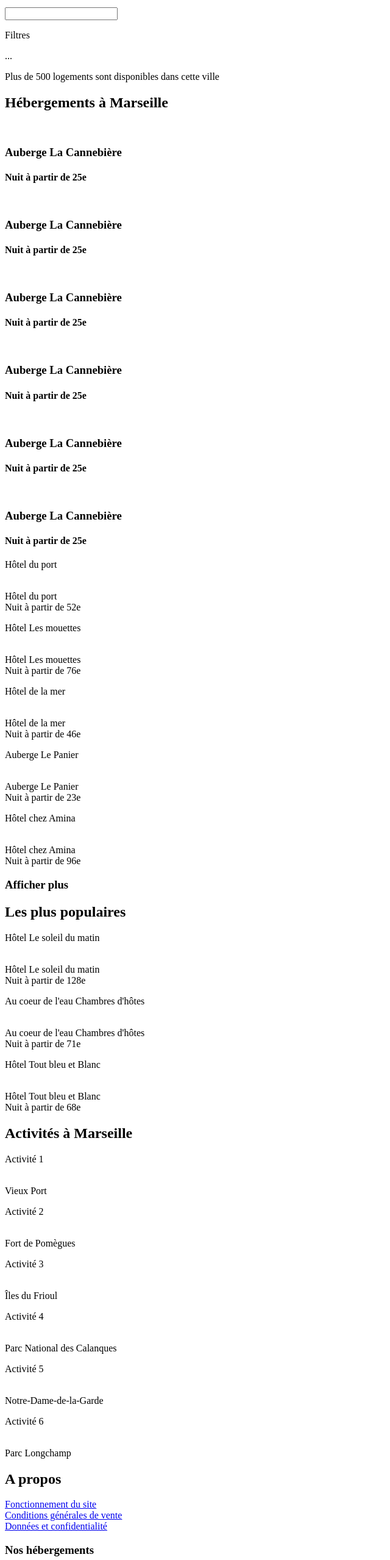
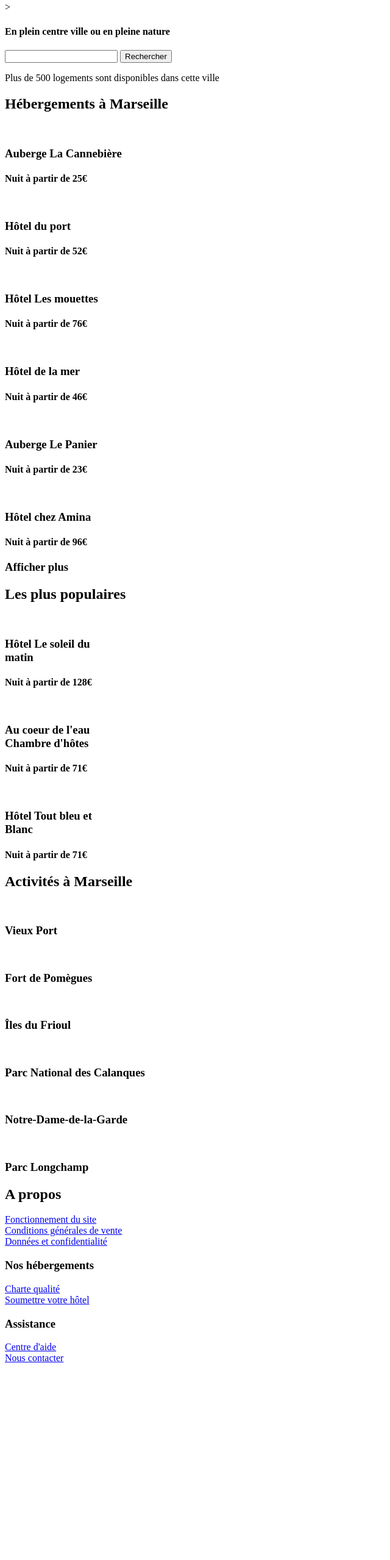
Before and after one commit to devwebrose/OC1Projet, a plain HTML site: page index.html in a window 1280 px wide. Shown: the part 56-2614 px from the top of the page at 61% size, without its empty margins (0-640 px from the left). After the commit the page ends 2308 px from the top, so only its background shows below. Drawn offline with Linux system fonts and the light colour scheme.

Commit message:
finalisation de la structure html

```diff
--- a/index.html
+++ b/index.html
@@ -15,27 +15,35 @@
             <!-- "Activités"-->
         </nav>
 
-        <p>Trouvez votre hébergement pour des vacances de rêve <br />
-            En plein centre ville ou en pleine nature <br /></p>
+        <h3>Trouvez votre hébergement pour des vacances de rêve </h3>>
+        <h4>En plein centre ville ou en pleine nature</h4>
         <form>
             <p>
-                <!--Le logo, Marseille, France, la partie "Rechercher"-->
+                <!--Le logo-->
+                <input type="text" name="Marseille, France">
+                <button>Rechercher</button>
             </p>
-            <input type="text" name="Rechercher">
         </form>
-        <p>Filtres</p>...
-        <!-- Conteneurs pour Economique, Familial, Romantique, Animaux-->
+        <div class="Filtres"></div>
+        <div class="Economique"></div>
+        <div class="Familial"></div>
+        <div class="Romantique"></div>
+        <div class="Animaux"></div>
+        <div>
+            <!-- Le logo i-->
+        </div>
         <p> Plus de 500 logements sont disponibles dans cette ville</p>
     </header>
 
     <section class="main_content">
-        <section class="houses_marseille">
+        <section class="accommodations_marseille">
             <h2>Hébergements à Marseille</h2>
             <section>
-                <div class="house_1">
+                <div class="accomodation_1">
                     <img />
+                    <!--Mettre la photo-->
                     <h3>Auberge La Cannebière</h3>
-                    <h4>Nuit à partir de 25e</h4>
+                    <h4>Nuit à partir de 25€</h4>
                     <div class="stars">
                         <i></i>
                         <i></i>
@@ -44,10 +52,10 @@
                         <i></i>
                     </div>
                 </div>
-                <div class="house_2">
+                <div class="accomodation_2">
                     <img />
-                    <h3>Auberge La Cannebière</h3>
-                    <h4>Nuit à partir de 25e</h4>
+                    <h3>Hôtel du port</h3>
+                    <h4>Nuit à partir de 52€</h4>
                     <div class="stars">
                         <i></i>
                         <i></i>
@@ -56,10 +64,10 @@
                         <i></i>
                     </div>
                 </div>
-                <div class="house_3">
+                <div class="accomodation_3">
                     <img />
-                    <h3>Auberge La Cannebière</h3>
-                    <h4>Nuit à partir de 25e</h4>
+                    <h3>Hôtel Les mouettes</h3>
+                    <h4>Nuit à partir de 76€</h4>
                     <div class="stars">
                         <i></i>
                         <i></i>
@@ -68,10 +76,10 @@
                         <i></i>
                     </div>
                 </div>
-                <div class="house_4">
+                <div class="accomodation_4">
                     <img />
-                    <h3>Auberge La Cannebière</h3>
-                    <h4>Nuit à partir de 25e</h4>
+                    <h3>Hôtel de la mer</h3>
+                    <h4>Nuit à partir de 46€</h4>
                     <div class="stars">
                         <i></i>
                         <i></i>
@@ -80,10 +88,10 @@
                         <i></i>
                     </div>
                 </div>
-                <div class="house_5">
+                <div class="accomodation_5">
                     <img />
-                    <h3>Auberge La Cannebière</h3>
-                    <h4>Nuit à partir de 25e</h4>
+                    <h3>Auberge Le Panier</h3>
+                    <h4>Nuit à partir de 23€</h4>
                     <div class="stars">
                         <i></i>
                         <i></i>
@@ -92,10 +100,10 @@
                         <i></i>
                     </div>
                 </div>
-                <div class="house_6">
+                <div class="accomodation_6">
                     <img />
-                    <h3>Auberge La Cannebière</h3>
-                    <h4>Nuit à partir de 25e</h4>
+                    <h3>Hôtel chez Amina</h3>
+                    <h4>Nuit à partir de 96€</h4>
                     <div class="stars">
                         <i></i>
                         <i></i>
@@ -104,90 +112,87 @@
                         <i></i>
                     </div>
                 </div>
-                <div class="element 2">Hôtel du port</div>
-                <img /> <!-- Photo Hôtel du port -->
-                <p>Hôtel du port<br />
-                    Nuit à partir de 52e
-                </p>
-                <div class="element 3">Hôtel Les mouettes</div>
-                <img /> <!-- Photo Hôtel Les mouettes -->
-                <p>Hôtel Les mouettes<br />
-                    Nuit à partir de 76e
-                </p>
-                <div class="element 4">Hôtel de la mer</div>
-                <img /> <!-- Photo Hôtel de la mer -->
-                <p>Hôtel de la mer<br />
-                    Nuit à partir de 46e
-                </p>
-                <div class="element 5">Auberge Le Panier</div>
-                <img /> <!-- Photo Auberge Le Panier -->
-                <p>Auberge Le Panier <br />
-                    Nuit à partir de 23e
-                </p>
-                <div class="element 5">Hôtel chez Amina</div>
-                <img /> <!-- Hotel chez Amina -->
-                <p>Hôtel chez Amina<br />
-                    Nuit à partir de 96e
-                </p>
             </section>
-
             <h3>Afficher plus</h3>
         </section>
 
+        <aside class="popular">
+            <h2>Les plus populaires</h2>
+            <div class="star"></div>
             <section>
-            <!-- Section "Les plus populaires".-->
-            <div id="Conteneur 2"></div>
-            <h2>Les plus populaires</h2>
-            <div class="element 1">Hôtel Le soleil du matin</div>
-            <img /> <!-- Photo Hôtel Le soleil du matin -->
-            <p>Hôtel Le soleil du matin<br />
-                Nuit à partir de 128e
-            </p>
-            <div class="element 2">Au coeur de l'eau Chambres d'hôtes</div>
-            <img /> <!-- Photo Au coeur de l'eau -->
-            <p>Au coeur de l'eau Chambres d'hôtes<br />
-                Nuit à partir de 71e
-            </p>
-            <div class="element 3">Hôtel Tout bleu et Blanc</div>
-            <img /> <!-- Photo Hôtel Tout bleu et blanc -->
-            <p>Hôtel Tout bleu et Blanc<br />
-                Nuit à partir de 68e
-            </p>
+                <div class="popular_1">
+                    <img />
+                    <h3>Hôtel Le soleil du<br />
+                        matin</h3>
+                    <h4>Nuit à partir de 128€</h4>
+                    <div class="stars">
+                        <i></i>
+                        <i></i>
+                        <i></i>
+                        <i></i>
+                        <i></i>
+                    </div>
+                    <div class="popular_2">
+                        <img />
+                        <h3>Au coeur de l'eau<br />
+                            Chambre d'hôtes</h3>
+                        <h4>Nuit à partir de 71€</h4>
+                        <div class="stars">
+                            <i></i>
+                            <i></i>
+                            <i></i>
+                            <i></i>
+                            <i></i>
+                        </div>
+                        <div class="popular_3">
+                            <img />
+                            <h3>Hôtel Tout bleu et<br />
+                                Blanc</h3>
+                            <h4>Nuit à partir de 71€</h4>
+                            <div class="stars">
+                                <i></i>
+                                <i></i>
+                                <i></i>
+                                <i></i>
+                                <i></i>
+                            </div>
             </section>
+        </aside>
 
+        <section class="activities">
+            <h2>Activités à Marseille</h2>
             <section>
-            <!-- Section "Activités à Marseille".-->
-            <div id="Conteneur 3"></div>
-            <h2>Activités à Marseille</h2>
-            <nav>Activité 1</nav>
-            <img /> <!-- Photo Vieux port -->
-            <p>Vieux Port</p>
-            <nav>Activité 2</nav>
-            <img /> <!-- Fort de Pomègues -->
-            <p>Fort de Pomègues</p>
-            <nav>Activité 3</nav>
-            <img /> <!-- Photo Iles du Frioul-->
-            <p>Îles du Frioul</p>
-            <nav>Activité 4</nav>
-            <img /> <!-- Photo Parc national des Calanques -->
-            <p>Parc National des Calanques</p>
-            <nav>Activité 5</nav>
-            <img /> <!-- Photo Notre-dame-de-la-garde -->
-            <p>Notre-Dame-de-la-Garde</p>
-            <nav>Activité 6</nav>
-            <img /> <!-- Photo Parc Longchamp -->
-            <p>Parc Longchamp</p>
+                <div class="activity_1">
+                    <img />
+                    <h3>Vieux Port</h3>
+                </div>
+                <div class="activity_2">
+                    <img />
+                    <h3>Fort de Pomègues</h3>
+                </div>
+                <div class="activity_3">
+                    <img />
+                    <h3>Îles du Frioul</h3>
+                </div>
+                <div class="activity_4">
+                    <img />
+                    <h3>Parc National des Calanques</h3>
+                </div>
+                <div class="activity_5">
+                    <img />
+                    <h3>Notre-Dame-de-la-Garde</h3>
+                </div>
+                <div class="activity_6">
+                    <img />
+                    <h3>Parc Longchamp</h3>
+                </div>
             </section>
-    </section>
-
-
 
     <footer>
         <section>
             <h2>A propos</h2>
             <p>
             <nav>
-                <!-- Faut-il faire une liste ? No... -->
                 <a href="#">Fonctionnement du site</a><br />
                 <a href="#">Conditions générales de vente</a><br />
                 <a href="#">Données et confidentialité</a>
@@ -216,8 +221,6 @@
         </section>
     </footer>
 
-
-
 </body>
 
 </html>
```
Lines whose indentation alone changed are shown as unchanged.
